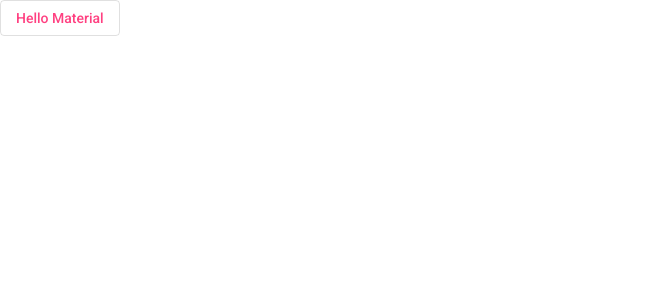
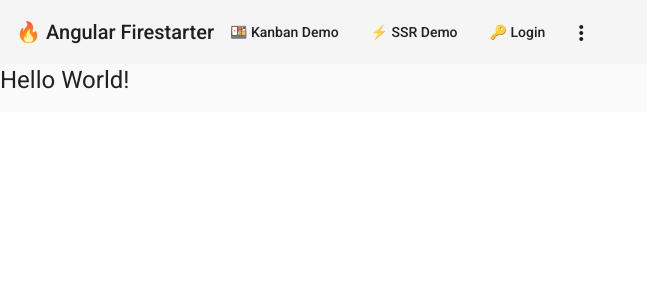
Before and after one commit to asetty2023/angular-fire-asetty2023, an Angular app in the folder firestarter/: page / in a window 1280 px wide. Shown: the top 300 px of the page, without its empty margins (0-647 px from the left). Built offline with nearby package versions, Linux system fonts and the light colour scheme.

Commit message:
feat: Add ShellComponent, Modify SharedModule and AppModule

```diff
--- a/firestarter/src/app/app.component.html
+++ b/firestarter/src/app/app.component.html
@@ -1,2 +1,5 @@
-<button mat-stroked-button color = "accent">Hello Material </button>
-<router-outlet></router-outlet>
+<app-shell>
+<h1>Hello World!</h1>
+    <router-outlet></router-outlet>
+
+</app-shell>
--- a/firestarter/src/app/app.module.ts
+++ b/firestarter/src/app/app.module.ts
@@ -5,6 +5,7 @@ import { AppComponent } from './app.component';
 import { BrowserAnimationsModule } from '@angular/platform-browser/animations';
 import { AppRoutingModule } from './app-routing.module';
 import { MatButtonModule } from '@angular/material/button';
+import { SharedModule } from './shared/shared.module';
 @NgModule({
   declarations: [
     AppComponent
@@ -13,7 +14,7 @@ import { MatButtonModule } from '@angular/material/button';
     AppRoutingModule,
     BrowserModule,
     BrowserAnimationsModule,
-    MatButtonModule
+    SharedModule
   ],
   providers: [],
   bootstrap: [AppComponent]
--- /dev/null
+++ b/firestarter/src/app/shared/shared.module.ts
@@ -0,0 +1,45 @@
+import { NgModule } from '@angular/core';
+import { CommonModule } from '@angular/common';
+
+import { MatButtonModule } from '@angular/material/button';
+import { MatToolbarModule } from '@angular/material/toolbar';
+import { MatIconModule } from '@angular/material/icon';
+import { LayoutModule } from '@angular/cdk/layout';
+import { MatSidenavModule } from '@angular/material/sidenav';
+import { MatListModule } from '@angular/material/list';
+import { MatMenuModule } from '@angular/material/menu';
+import { RouterModule } from '@angular/router';
+import { MatCardModule } from '@angular/material/card';
+import { MatFormFieldModule } from '@angular/material/form-field';
+import { MatInputModule } from '@angular/material/input';
+import { MatSnackBarModule } from '@angular/material/snack-bar';
+import { ShellComponent } from './shell/shell.component';
+
+const components = [ShellComponent];
+
+const modules = [
+  CommonModule,
+  MatButtonModule,
+  MatToolbarModule,
+  MatIconModule,
+  LayoutModule,
+  MatSidenavModule,
+  MatListModule,
+  MatMenuModule,
+  MatIconModule,
+  MatCardModule,
+  MatFormFieldModule,
+  MatInputModule,
+  MatSnackBarModule,
+  RouterModule
+];
+
+@NgModule({
+  declarations: [...components, ShellComponent],
+  imports: [...modules],
+  exports: [
+    ...components,
+    ...modules,
+  ]
+})
+export class SharedModule {}
--- /dev/null
+++ b/firestarter/src/app/shared/shell/shell.component.html
@@ -0,0 +1,62 @@
+<mat-sidenav-container class="sidenav-container">
+
+    <!-- SIDENAV -->
+
+    <mat-sidenav #drawer class="sidenav" fixedInViewport
+        [attr.role]="(isHandset$ | async) ? 'dialog' : 'navigation'"
+        [mode]="(isHandset$ | async) ? 'over' : 'side'"
+        [opened]="false">
+      <mat-toolbar>Menu</mat-toolbar>
+      <mat-nav-list>
+
+        <a mat-list-item routerLink="/" (click)="drawer.close()">Home</a>
+        <a mat-list-item routerLink="/login" (click)="drawer.close()">Login</a>
+        <a mat-list-item routerLink="/kanban" (click)="drawer.close()">Kanban Demo</a>
+        <a mat-list-item routerLink="/customers" (click)="drawer.close()">SSR Demo</a>
+      </mat-nav-list>
+    </mat-sidenav>
+    <mat-sidenav-content>
+
+    <!-- TOP TOOLBAR-->
+
+      <mat-toolbar>
+        <button
+          type="button"
+          aria-label="Toggle sidenav"
+          mat-icon-button
+          (click)="drawer.toggle()"
+          *ngIf="isHandset$ | async">
+
+
+          <mat-icon aria-label="Side nav toggle icon">menu</mat-icon>
+        </button>
+        <span class="logo" routerLink="/">🔥 Angular Firestarter</span>
+
+        <span class="fill-space"></span>
+        <div *ngIf="!(isHandset$ | async)">
+          <a mat-button routerLink="/kanban">🍱 Kanban Demo</a>
+          <a mat-button routerLink="/customers">⚡ SSR Demo</a>
+
+          <a mat-button routerLink="/login">🔑 Login</a>
+
+        </div>
+
+        <!-- DROPDOWN MENU -->
+
+        <button mat-icon-button [matMenuTriggerFor]="menu" aria-label="Example icon-button with a menu">
+          <mat-icon>more_vert</mat-icon>
+        </button>
+
+        <mat-menu #menu="matMenu">
+          <a mat-menu-item href="https://fireship.page.link/slack">
+            <i>💬</i>
+            <span>Chat on Slack</span>
+          </a>
+        </mat-menu>
+      </mat-toolbar>
+
+      <!-- TRANSCLUSION -->
+      <ng-content></ng-content>
+
+    </mat-sidenav-content>
+  </mat-sidenav-container>
--- /dev/null
+++ b/firestarter/src/app/shared/shell/shell.component.ts
@@ -0,0 +1,21 @@
+import { Component } from '@angular/core';
+import { BreakpointObserver, Breakpoints } from '@angular/cdk/layout';
+import { Observable } from 'rxjs';
+import { map, shareReplay } from 'rxjs/operators';
+
+@Component({
+  selector: 'app-shell',
+  templateUrl: './shell.component.html',
+  styleUrls: ['./shell.component.scss']
+})
+export class ShellComponent {
+
+  isHandset$: Observable<boolean> = this.breakpointObserver.observe([Breakpoints.Handset])
+    .pipe(
+      map(result => result.matches),
+      shareReplay()
+    );
+
+  constructor(private breakpointObserver: BreakpointObserver) {}
+
+}
```
Also changed, not shown: firestarter/src/app/shared/shell/shell.component.scss (added), 1 other file (tests, documents, lock files or other folders).
